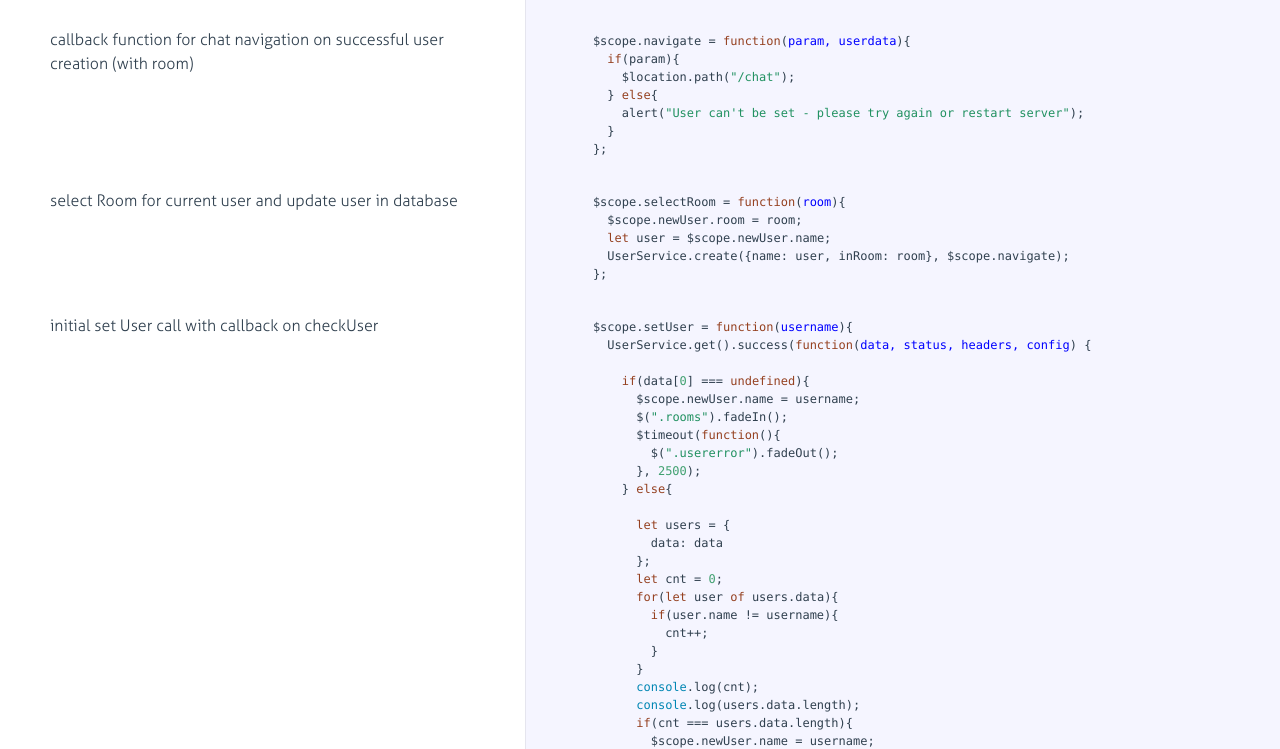
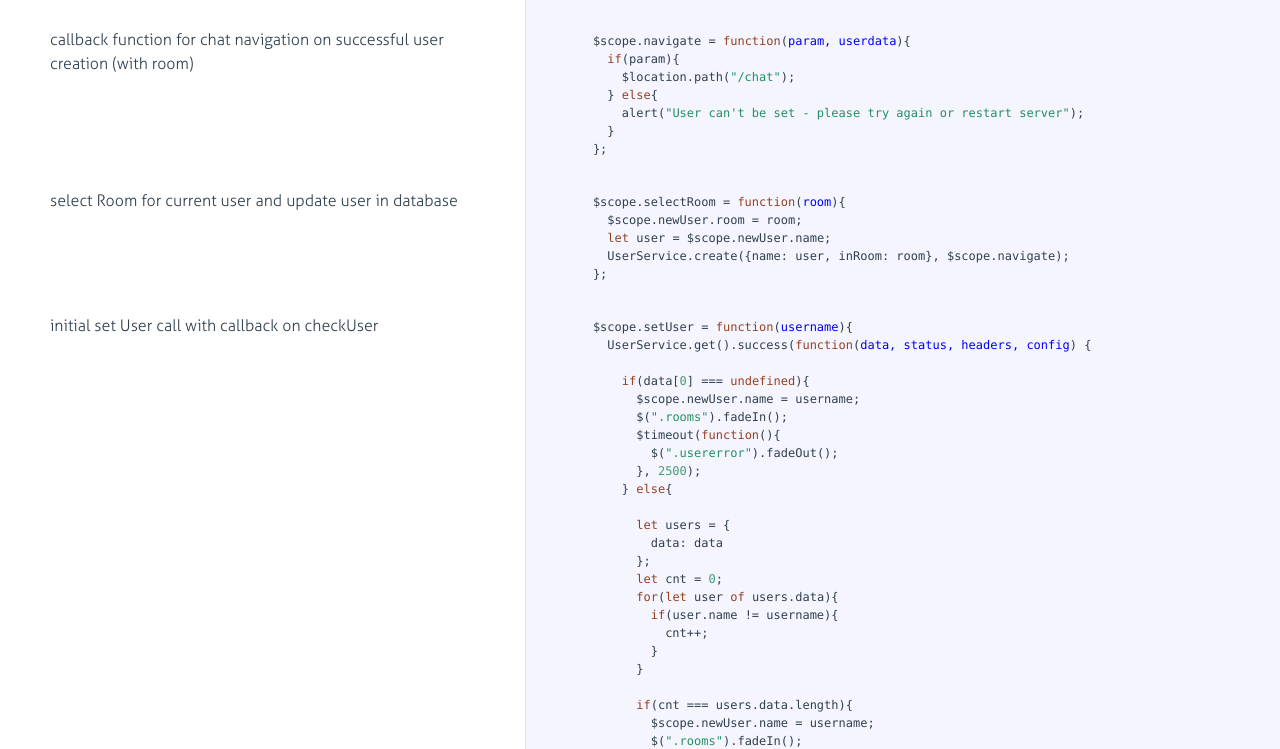
Before and after one commit to cebrakadabra/ES6_chat, a website: page docs/app/RoomController.html in a window 1280 px wide. Shown: the part 169-918 px from the top of the page. Drawn offline with Linux system fonts and the light colour scheme.

Commit message:
update documentation

```diff
--- a/docs/app/RoomController.html
+++ b/docs/app/RoomController.html
@@ -164,8 +164,7 @@
               cnt++;
             }
           }
-          <span class="hljs-built_in">console</span>.log(cnt);
-          <span class="hljs-built_in">console</span>.log(users.data.length);
+
           <span class="hljs-keyword">if</span>(cnt === users.data.length){
             $scope.newUser.name = username;
             $(<span class="hljs-string">".rooms"</span>).fadeIn();
```
